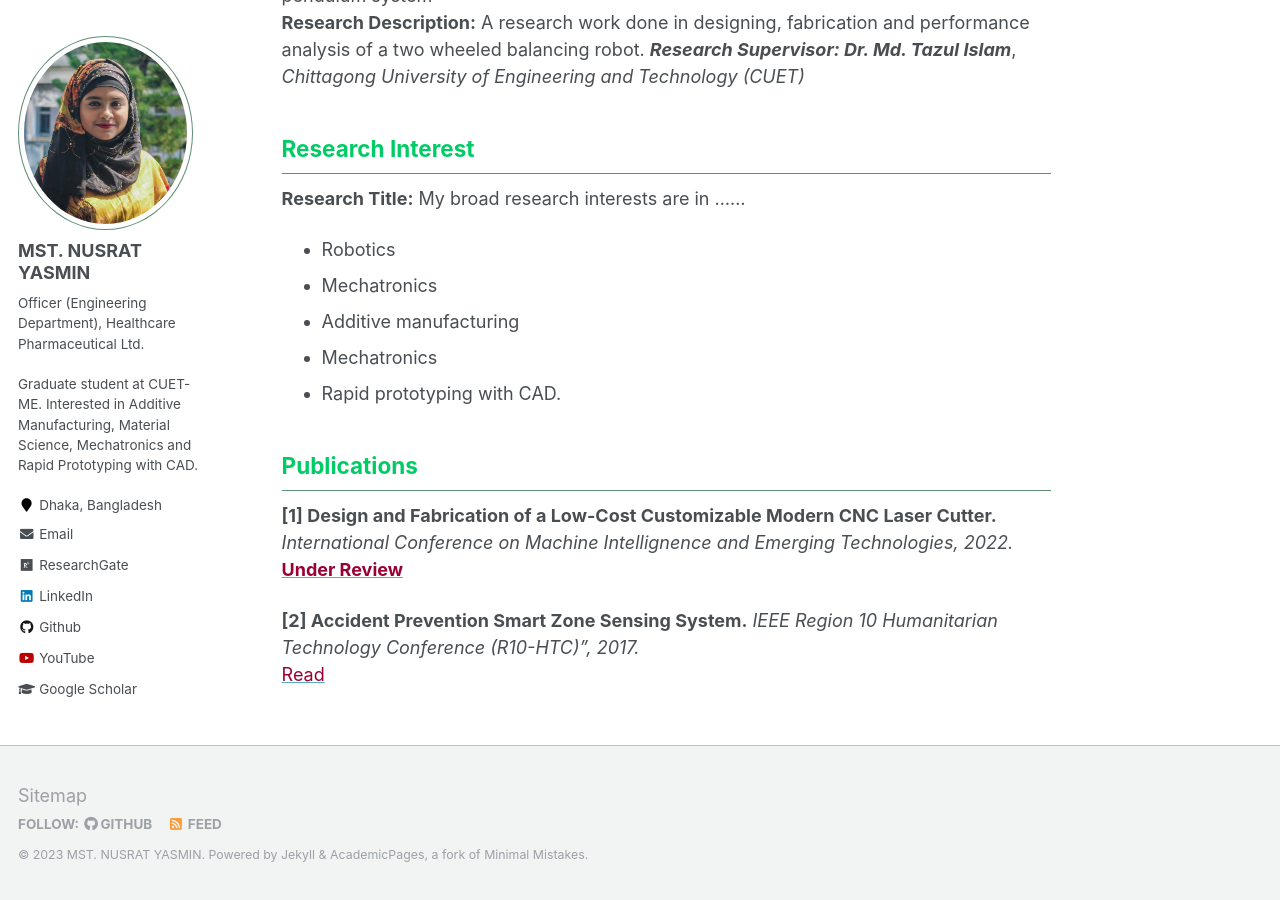
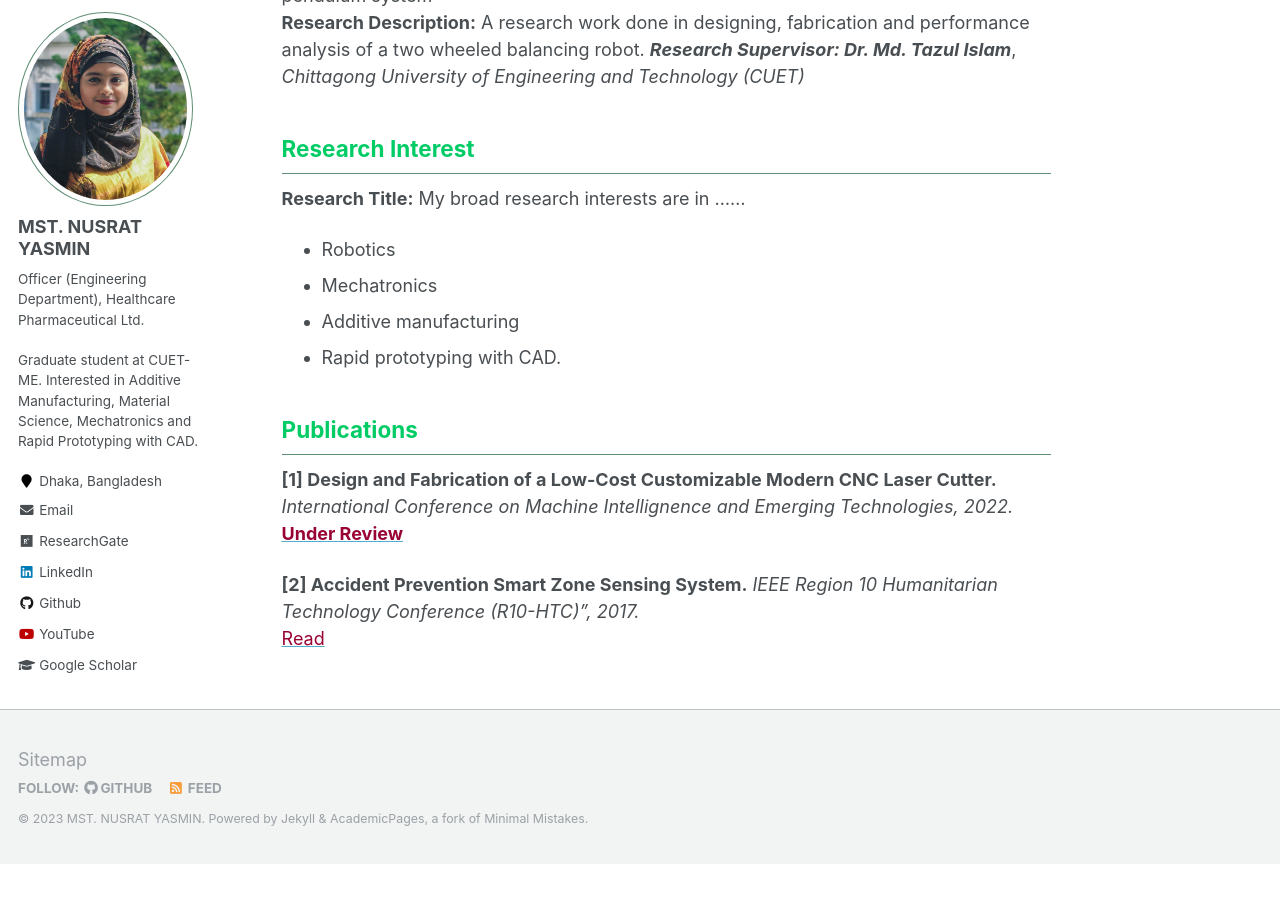
Before and after one commit to MstNusratYasmin/MstNusratYasmin.github.io, a Jekyll site: the page built from _pages/research.md, in a window 1280 px wide and 900 px high, scrolled down 821 px. Built offline with Jekyll 4.4.1, drawn with Linux system fonts in a browser that asks for light colours; after the commit the page ends 1685 px from its top, so only the background shows below that.

Commit message:
Update research.md

```diff
--- a/_pages/research.md
+++ b/_pages/research.md
@@ -42,7 +42,6 @@ My broad research interests are in ......
 * Robotics
 * Mechatronics
 * Additive manufacturing
-* Mechatronics
 * Rapid prototyping with CAD.
 
 ## <font color="#00cc66"> Publications </font>
```
